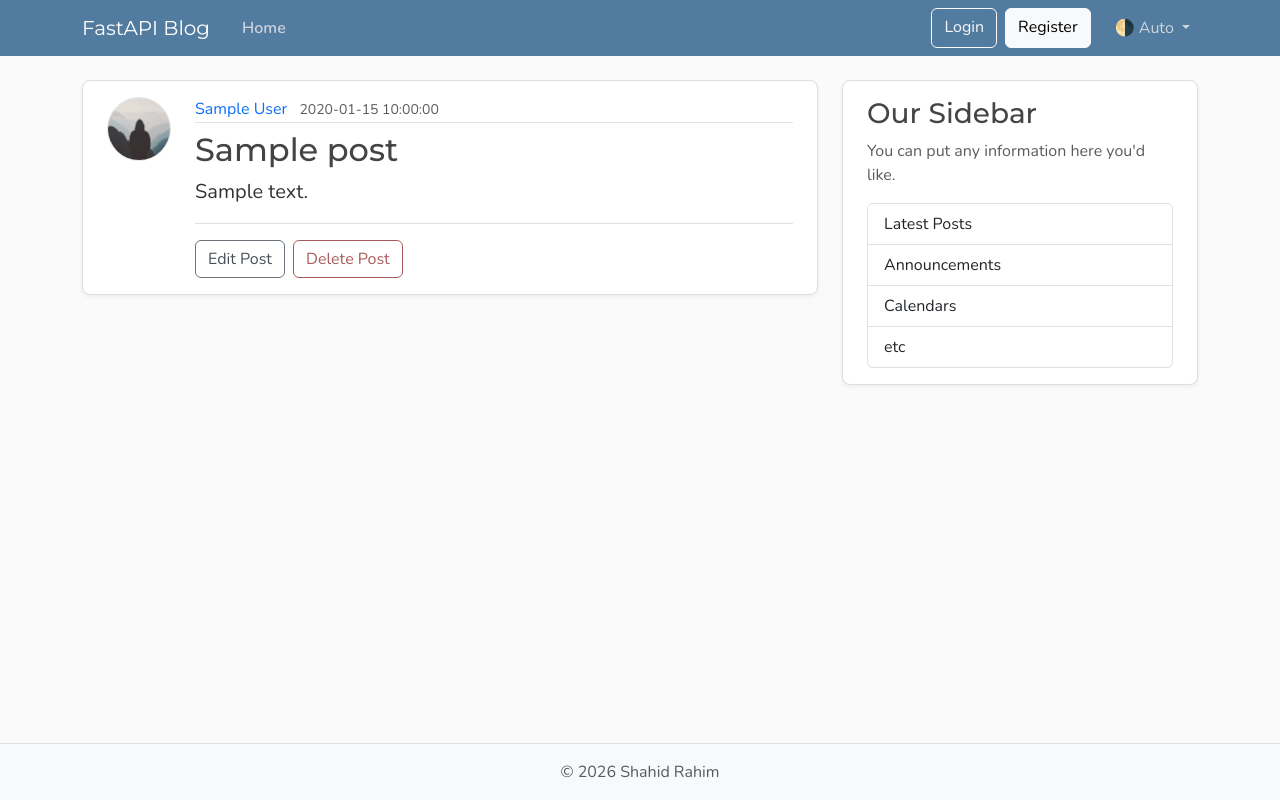
After one commit to shahidrahim-js/fastapi-blog, a FastAPI app: template src/fastapi_blog/templates/post.html in a window 1280 px wide. The commit adds this page. Run offline with FastAPI, Linux system fonts and the light colour scheme; the template is opened without the code that fills it: most values are stand-ins (such as "Sample title", 1, 10 or a date in 2020).

Commit message:
Create sngle post page and post page routing function

```diff
--- a/src/fastapi_blog/main.py
+++ b/src/fastapi_blog/main.py
@@ -40,6 +40,19 @@ def home(request: Request):
   # The dictionary MUST include "request": Request as FastAPI required it.
   return templates.TemplateResponse(request, "home.html", {"posts": posts, "title": "Home"})
 
+@app.get("/posts/{post_id}", include_in_schema=False)
+def post_page(request: Request, post_id: int):
+  for post in posts:
+    if post.get("id") == post_id:
+      title = post["title"][:50]
+      return templates.TemplateResponse(
+        request,
+        "post.html",
+        {"post": post, "title": title})
+  raise HTTPException(status_code=status.HTTP_404_NOT_FOUND, detail="Post not found")
+
+
+
 @app.get("/api/posts")
 def get_posts():
   return posts
--- a/src/fastapi_blog/templates/home.html
+++ b/src/fastapi_blog/templates/home.html
@@ -15,7 +15,8 @@
             <small class="text-body-secondary">{{ post.created_at }}</small>
           </div>
           <h2>
-            <a class="article-title" href="#">{{ post.title }}</a>
+            <a class="article-title"
+              href="{{ url_for("post_page", post_id=post.id ) }}">{{ post.title }}</a>
           </h2>
           <p class="article-content">{{ post.content }}</p>
         </div>
--- /dev/null
+++ b/src/fastapi_blog/templates/post.html
@@ -0,0 +1,60 @@
+{% extends "layout.html" %}
+{% block content %}
+  <article class="content-section py-3 px-4 mb-4">
+    <div class="d-flex align-items-start gap-4">
+      <img class="rounded-circle article-img flex-shrink-0"
+           src="{{ url_for('static', path='profile_pics/default.jpg') }}"
+           alt="{{ post.author }}'s profile picture"
+           width="64"
+           height="64"
+           loading="lazy">
+      <div class="flex-grow-1">
+        <div class="article-metadata mb-2">
+          <a class="me-2" href="#">{{ post.author }}</a>
+          <small class="text-body-secondary">{{ post.date_posted }}</small>
+        </div>
+        <h2 class="article-title">{{ post.title }}</h2>
+        <p class="article-content">{{ post.content }}</p>
+        <!-- Only show edit/delete options if the user is the author -->
+        <!-- TODO: Add user authentication and authorization -->
+        <div class="post-actions mt-3 pt-3 border-top">
+          <a class="btn btn-outline-secondary me-1" href="#">Edit Post</a>
+          <button type="button"
+                  class="btn btn-outline-danger"
+                  data-bs-toggle="modal"
+                  data-bs-target="#deleteModal">Delete Post</button>
+        </div>
+        <!-- TODO: Add user authentication and authorization -->
+      </div>
+    </div>
+  </article>
+
+  <!-- Delete Confirmation Modal -->
+  <div class="modal fade"
+       id="deleteModal"
+       tabindex="-1"
+       aria-labelledby="deleteModalLabel"
+       aria-hidden="true">
+    <div class="modal-dialog">
+      <div class="modal-content">
+        <div class="modal-header">
+          <h5 class="modal-title" id="deleteModalLabel">Delete Post?</h5>
+          <button type="button"
+                  class="btn-close"
+                  data-bs-dismiss="modal"
+                  aria-label="Close"></button>
+        </div>
+        <!-- TODO: <form action="#" method="post"> -->
+        <form action="#">
+          <div class="modal-body">Are you sure you want to delete this post? This action cannot be undone.</div>
+          <div class="modal-footer">
+            <button type="button"
+                    class="btn btn-outline-secondary"
+                    data-bs-dismiss="modal">Cancel</button>
+            <button type="submit" class="btn btn-outline-danger">Delete</button>
+          </div>
+        </form>
+      </div>
+    </div>
+  </div>
+{% endblock content %}
```
